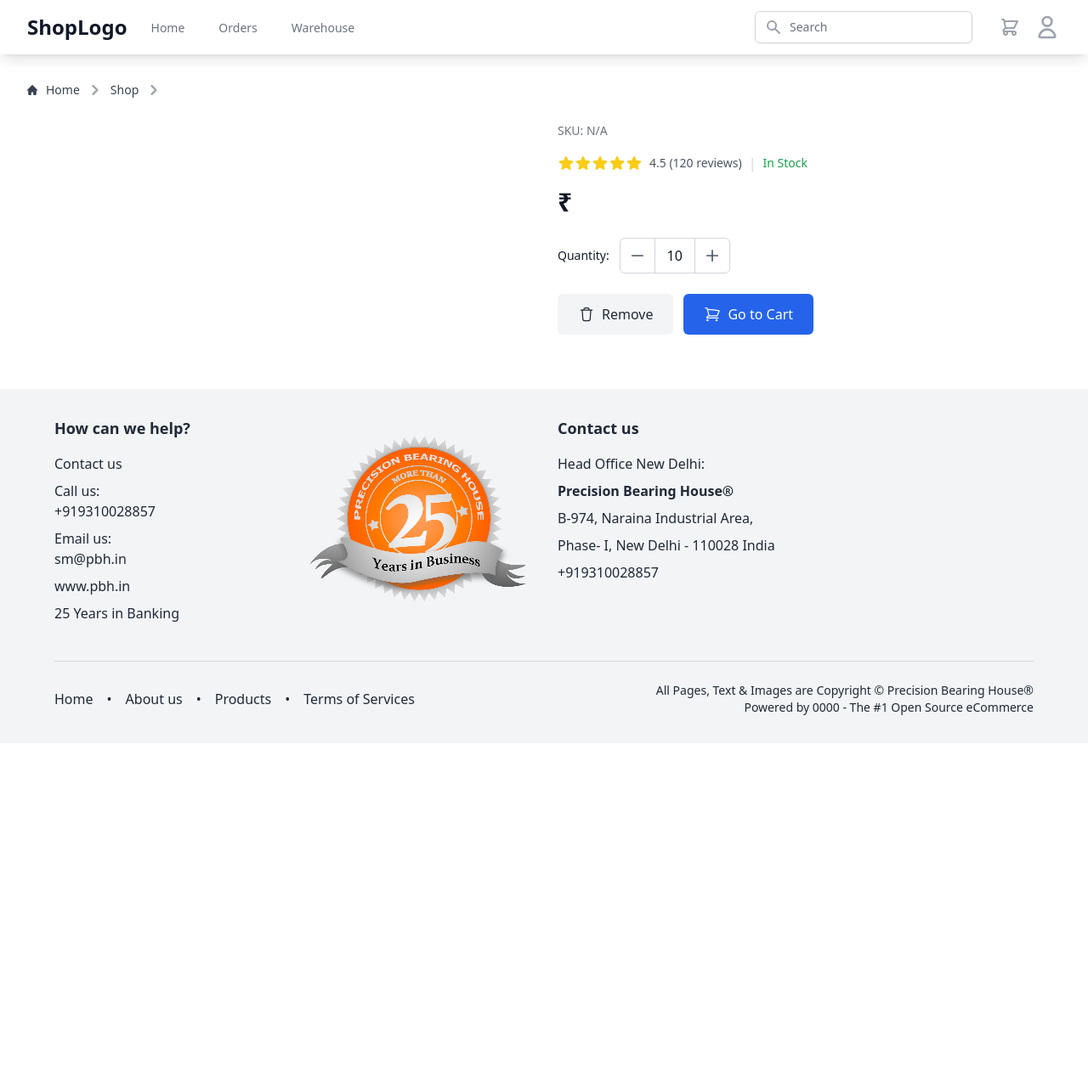
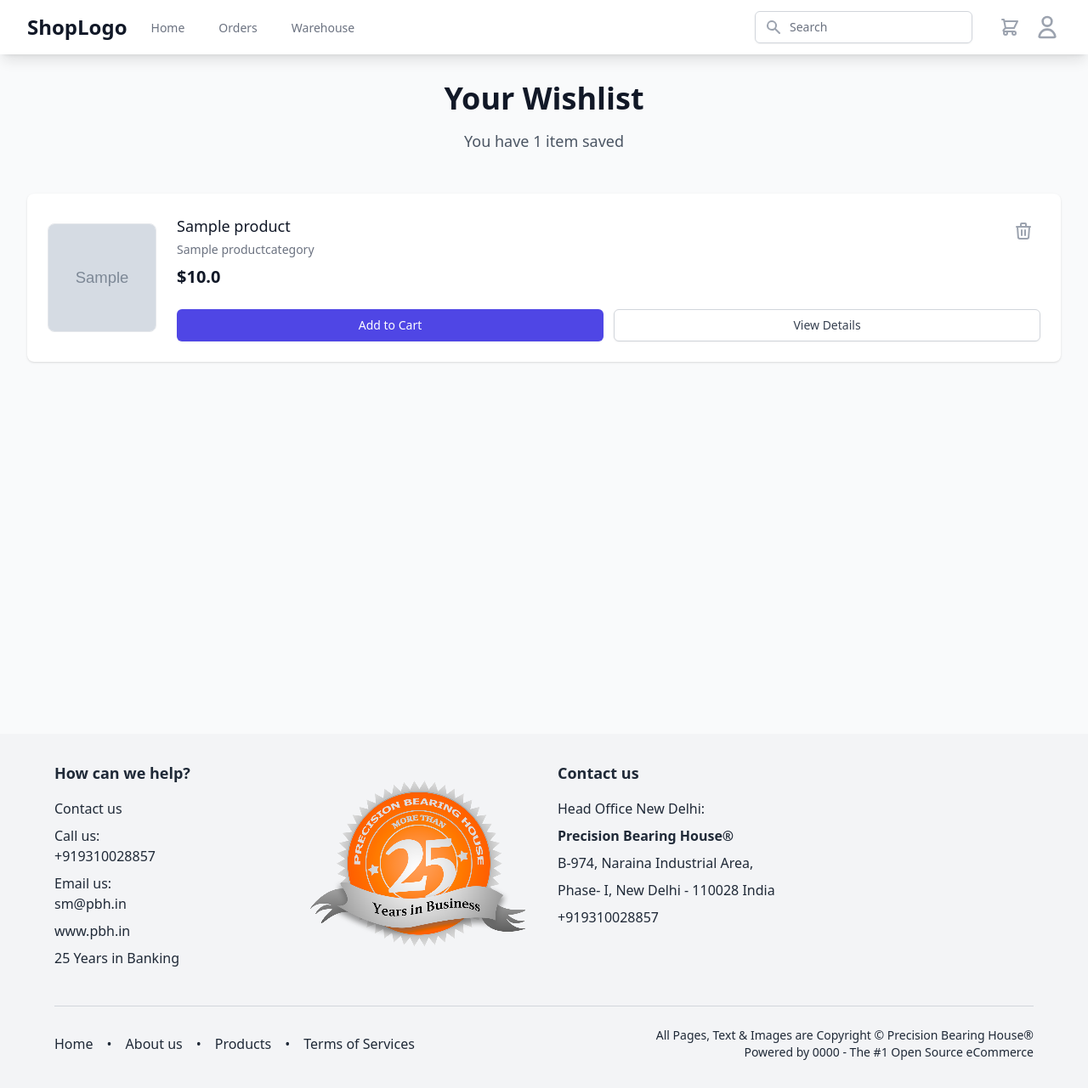
Before and after one commit to ShashwatUpadhyay/EcommerceApplication, a Django app: page /shop/wishlist/ in a window 1280 px wide. Shown: the whole page at 85% size. Before the commit the page ends 842 px from the top, so only its background shows below. Run offline with Django 5.2, Linux system fonts and the light colour scheme; a user stored in the database is signed in; tables that the repository leaves empty hold one stand-in row (values such as "Sample post"); grey boxes marked "Sample" are stand-in pictures; one stand-in notice (Sample message) is shown; some libraries are stand-ins or nearby versions.

Commit message:
added wishlist

```diff
--- a/orders/views.py
+++ b/orders/views.py
@@ -409,9 +409,9 @@ def order_confirmation(request, order_uid):
 def download_invoice(request, order_uid):
     order = models.Order.objects.get(uid=order_uid, user=request.user)
 
+
     template_path = 'invoice_pdf.html'
     context = {'order': order}
-
 
     template = get_template(template_path)
     html = template.render(context)
--- a/shop/admin.py
+++ b/shop/admin.py
@@ -19,3 +19,4 @@ admin.site.register(Product,ProductAdmin)
 admin.site.register(ProductCategory)
 admin.site.register(ProductImage)
 admin.site.register(ProductSubCategory)
+admin.site.register(Whislist)
--- a/shop/templatetags/cart_filters.py
+++ b/shop/templatetags/cart_filters.py
@@ -1,5 +1,6 @@
 from django import template
 from django.apps import apps
+
 
 register = template.Library()
 
@@ -7,3 +8,8 @@ register = template.Library()
 def in_cart(product, user):
     Cart = apps.get_model('orders', 'Cart')  # Lazy import to prevent circular import
     return Cart.objects.filter(customer=user.extra,order_taken=False, cartitems__product=product).exists()
+
+@register.filter(name='in_wishlist')
+def in_wishlist(product, user):
+    wishlist = apps.get_model('shop', 'Whislist')
+    return wishlist.objects.filter(user=user, product=product).exists()
--- a/shop/urls.py
+++ b/shop/urls.py
@@ -2,10 +2,14 @@ from django.urls import path
 from . import views
 
 urlpatterns = [
+    path('wishlist/', views.wishlist , name='wishlist'),
+    path('add-to-wishlist/<uid>', views.add_to_wishlist , name='add_to_wishlist'),
+    path('remove-from-wishlist/<uid>', views.remove_wishlist , name='remove_wishlist'),
     path('', views.shop , name='shop'),
     path('image/<uid>/', views.get_img , name='image'),
     path('search/', views.search_suggestions , name='search'),
     path('<slug>/', views.product_page , name='product'),
     path('a/warehouse/', views.stockManage , name='stockManage'),
     path('a/warehouse/<uid>/', views.productEdit , name='productEdit'),
+
 ]
--- a/shop/views.py
+++ b/shop/views.py
@@ -1,5 +1,5 @@
 from django.shortcuts import render, HttpResponse , redirect
-from django.http import JsonResponse
+from django.http import JsonResponse,HttpResponseRedirect
 from . import models
 from django.contrib import messages
 from django.db.models import Q
@@ -8,6 +8,7 @@ from shop.models import ProductImage
 from django.core.paginator import Paginator
 from django.contrib.auth.decorators import login_required
 from base.views import is_staff
+
 # Create your views here.
 
 
@@ -192,10 +193,42 @@ def productEdit(request, uid):
         main_image = request.POST.get('main_image')
         gallery_img = request.POST.get('gallery_img')
         print(title,
-description,
-category,
-subcategory,
-price,
-min_order_quantity,
-stock)
+            description,
+            category,
+            subcategory,
+            price,
+            min_order_quantity,
+            stock)
     return render(request , 'admin/productEdit.html',{'product':product,'categories':categories,'subcategories':subcategories})
+
+
+
+# add to wishlist
+@login_required(login_url='login')
+def add_to_wishlist(request, uid):
+    product = models.Product.objects.get(uid=uid)
+    wishlist = models.Whislist.objects.filter(user=request.user, product=product).first()
+    if wishlist:
+        messages.error(request , "Product already in wishlist")
+        return HttpResponseRedirect(request.META.get('HTTP_REFERER'))
+    else:
+        models.Whislist.objects.create(user=request.user, product=product)
+        messages.success(request , "Product added to wishlist")
+        return HttpResponseRedirect(request.META.get('HTTP_REFERER'))
+
+@login_required(login_url='login')
+def wishlist(request):
+    wishlist = models.Whislist.objects.filter(user=request.user)
+    return render(request , 'wishlist.html',{'wishlist_items':wishlist})
+
+@login_required(login_url='login')
+def remove_wishlist(request, uid):
+    try:
+        wishlist = models.Whislist.objects.get(product = models.Product.objects.get(uid=uid),user=request.user)
+        wishlist.delete()
+        messages.success(request , "Product removed from wishlist")
+        return HttpResponseRedirect(request.META.get('HTTP_REFERER'))
+    except models.Whislist.DoesNotExist:
+        print("Wishlist item does not exist")
+        messages.error(request , "Product not found in wishlist")
+        return HttpResponseRedirect(request.META.get('HTTP_REFERER'))
--- a/templates/components/header.html
+++ b/templates/components/header.html
@@ -91,6 +91,12 @@
                                     <path fill-rule="evenodd" d="M11.49 3.17c-.38-1.56-2.6-1.56-2.98 0a1.532 1.532 0 01-2.286.948c-1.372-.836-2.942.734-2.106 2.106.54.886.061 2.042-.947 2.287-1.561.379-1.561 2.6 0 2.978a1.532 1.532 0 01.947 2.287c-.836 1.372.734 2.942 2.106 2.106a1.532 1.532 0 012.287.947c.379 1.561 2.6 1.561 2.978 0a1.533 1.533 0 012.287-.947c1.372.836 2.942-.734 2.106-2.106a1.533 1.533 0 01.947-2.287c1.561-.379 1.561-2.6 0-2.978a1.532 1.532 0 01-.947-2.287c.836-1.372-.734-2.942-2.106-2.106a1.532 1.532 0 01-2.287-.947zM10 13a3 3 0 100-6 3 3 0 000 6z" clip-rule="evenodd" />
                                 </svg>
                                 Settings
+                            </div>
+                        </a>
+                        <a href="{% url 'wishlist' %}" class="block px-4 py-2 text-sm text-gray-700 hover:bg-gray-100" role="menuitem" tabindex="-1">
+                            <div class="flex items-center">
+                                <svg class="h-5 w-5 mr-2 mt-2" viewBox="0 0 20 20" fill="none" xmlns="http://www.w3.org/2000/svg"><g id="SVGRepo_bgCarrier" stroke-width="0"></g><g id="SVGRepo_tracerCarrier" stroke-linecap="round" stroke-linejoin="round"></g><g id="SVGRepo_iconCarrier"> <path d="M1.24264 8.24264L8 15L14.7574 8.24264C15.553 7.44699 16 6.36786 16 5.24264V5.05234C16 2.8143 14.1857 1 11.9477 1C10.7166 1 9.55233 1.55959 8.78331 2.52086L8 3.5L7.21669 2.52086C6.44767 1.55959 5.28338 1 4.05234 1C1.8143 1 0 2.8143 0 5.05234V5.24264C0 6.36786 0.44699 7.44699 1.24264 8.24264Z" fill="#ff0000"></path> </g></svg>
+                                Wishlist
                             </div>
                         </a>
                         <a href="{% url 'my_orders' %}" class="block px-4 py-2 text-sm text-gray-700 hover:bg-gray-100" role="menuitem" tabindex="-1">
--- a/templates/order_confirmation.html
+++ b/templates/order_confirmation.html
@@ -83,6 +83,12 @@
                                 <p>Subtotal</p>
                                 <p>₹{{ order.cart.total_price|floatformat:2 }}</p>
                             </div>
+                            {% if order.cart.total_old_price %}
+                            <div class="flex justify-between text-base font-medium text-gray-900">
+                                <p>Money saved</p>
+                                <p class="line-through">₹{{ order.cart.money_saved|floatformat:2 }}</p>
+                            </div>
+                            {% endif %}
                             <div class="flex justify-between text-base font-medium text-gray-900">
                                 <p>GST</p>
                                 <p>₹{{ order.cart.tax|floatformat:2 }}</p>
--- a/templates/order_confirmation_email.html
+++ b/templates/order_confirmation_email.html
@@ -84,6 +84,9 @@
         </table>
 
         <p class="total">Subtotal: ₹{{ order.cart.total_price }}</p>
+        {% if order.cart.total_old_price %}
+        <p class="total">Money saved: <p> class="line-through">₹{{ order.cart.money_saved }}</p></p>
+        {% endif %}
         <p class="total">Tax (18%): ₹{{ order.cart.tax }}</p>
         <p class="total">Total Amount: ₹{{ order.cart.final_price }}</p>
 
--- a/templates/product.html
+++ b/templates/product.html
@@ -75,8 +75,15 @@
                     </div>
                     <span class="ml-2 text-sm text-gray-600">4.5 (120 reviews)</span>
                     <span class="mx-2 text-gray-300">|</span>
+                    {% if product.stock == 0 %}
+                    <span class="text-sm text-red-600 font-medium">Out Of Stock</span>
+                    {% elif product.stock > 0 and product.stock <= 10  %}
+                    <span class="text-sm text-yellow-600 font-medium">Only {{ product.stock }} left. Hurry up!!!!</span>
+                    {% else %}
                     <span class="text-sm text-green-600 font-medium">In Stock</span>
-                </div>
+                    {% endif %}
+
+                    </div>
 
                 <!-- Price -->
                 <div class="mb-6">
@@ -283,7 +290,7 @@
                 event.preventDefault();
                 console.log("Add to cart button clicked");
                 {% if request.user.is_authenticated %}
-                const url = `{% url "addToCartAPI" user.extra.uid product.uid %}`; // Construct the URL
+                 const url = `{% url "addToCartAPI" user.extra.uid product.uid %}`; // Construct the URL
                 {% endif %}
                 fetch(url,{
                     method: 'GET',
--- /dev/null
+++ b/templates/wishlist.html
@@ -0,0 +1,149 @@
+{% extends 'index.html' %}
+{% load static %}
+
+{% block content %}
+<div class="min-h-screen bg-gray-50 py-8 px-4 sm:px-6 lg:px-8">
+    <div class="max-w-7xl mx-auto">
+        <!-- Page Header -->
+        <div class="text-center mb-12">
+            <h1 class="text-3xl font-extrabold text-gray-900 sm:text-4xl">
+                Your Wishlist
+            </h1>
+            <p class="mt-4 text-lg text-gray-600">
+                {% if wishlist_items %}
+                    You have {{ wishlist_items|length }} item{% if wishlist_items|length > 1 %}s{% endif %} saved
+                {% else %}
+                    Your wishlist is empty
+                {% endif %}
+            </p>
+        </div>
+
+        <!-- Wishlist Items -->
+        {% if wishlist_items %}
+        <div class="bg-white shadow rounded-lg overflow-hidden">
+            <div class="divide-y divide-gray-200">
+                {% for item in wishlist_items %}
+                <div class="p-6 flex flex-col sm:flex-row items-start sm:items-center hover:bg-gray-50 transition-colors duration-200" id="wishlist-item-{{ item.product.id }}">
+                    <!-- Product Image -->
+                    <div class="flex-shrink-0 mb-4 sm:mb-0">
+                        <a href="{{ item.product.get_absolute_url }}">
+                            <img class="h-32 w-32 rounded-lg object-cover border border-gray-200"
+                                 src="{{ item.product.latest_image.img.url }}"
+                                 alt="{{ item.product.title }}">
+                        </a>
+                    </div>
+
+                    <!-- Product Details -->
+                    <div class="ml-0 sm:ml-6 flex-1">
+                        <div class="flex items-start justify-between">
+                            <div>
+                                <h3 class="text-lg font-medium text-gray-900">
+                                    <a href="{{ item.product.get_absolute_url }}">{{ item.product.title }}</a>
+                                </h3>
+                                <p class="mt-1 text-sm text-gray-500">
+                                    {{ item.product.category.name }}
+                                </p>
+                                <div class="mt-2 flex items-center">
+                                    {% if item.product.discount_price %}
+                                        <span class="text-xl font-bold text-gray-900">${{ item.product.discount_price }}</span>
+                                        <span class="ml-2 text-sm line-through text-gray-500">${{ item.product.price }}</span>
+                                    {% else %}
+                                        <span class="text-xl font-bold text-gray-900">${{ item.product.price }}</span>
+                                    {% endif %}
+                                </div>
+                            </div>
+
+                            <!-- Delete Button -->
+                            <a href="{% url 'remove_wishlist' item.product.uid %}"
+                                    class="ml-4 p-2 rounded-full hover:bg-gray-100 text-gray-400 hover:text-red-500 transition-colors duration-200"
+                                    title="Remove from wishlist">
+                                <svg xmlns="http://www.w3.org/2000/svg" class="h-6 w-6" fill="none" viewBox="0 0 24 24" stroke="currentColor">
+                                    <path stroke-linecap="round" stroke-linejoin="round" stroke-width="2" d="M19 7l-.867 12.142A2 2 0 0116.138 21H7.862a2 2 0 01-1.995-1.858L5 7m5 4v6m4-6v6m1-10V4a1 1 0 00-1-1h-4a1 1 0 00-1 1v3M4 7h16" />
+                                </svg>
+                            </a>
+                        </div>
+
+                        <!-- Action Buttons -->
+                        <div class="mt-6 flex space-x-3">
+                            <a href="/order/add-to-cart/?product_id={{ item.product.uid }}"
+                               class="flex-1 bg-indigo-600 py-2 px-4 border border-transparent rounded-md shadow-sm text-sm font-medium text-white hover:bg-indigo-700 focus:outline-none focus:ring-2 focus:ring-offset-2 focus:ring-indigo-500 text-center">
+                                Add to Cart
+                            </a>
+                            <a href="{{ item.product.get_absolute_url }}"
+                               class="flex-1 bg-white py-2 px-4 border border-gray-300 rounded-md shadow-sm text-sm font-medium text-gray-700 hover:bg-gray-50 focus:outline-none focus:ring-2 focus:ring-offset-2 focus:ring-indigo-500 text-center">
+                                View Details
+                            </a>
+                        </div>
+                    </div>
+                </div>
+                {% endfor %}
+            </div>
+        </div>
+
+        <!-- Empty Wishlist CTA -->
+        {% else %}
+        <div class="text-center py-16 bg-white rounded-lg shadow">
+            <svg xmlns="http://www.w3.org/2000/svg" class="mx-auto h-16 w-16 text-gray-400" fill="none" viewBox="0 0 24 24" stroke="currentColor">
+                <path stroke-linecap="round" stroke-linejoin="round" stroke-width="2" d="M4.318 6.318a4.5 4.5 0 000 6.364L12 20.364l7.682-7.682a4.5 4.5 0 00-6.364-6.364L12 7.636l-1.318-1.318a4.5 4.5 0 00-6.364 0z" />
+            </svg>
+            <h3 class="mt-4 text-lg font-medium text-gray-900">No items in your wishlist</h3>
+            <p class="mt-1 text-sm text-gray-500">Start adding products you love!</p>
+            <div class="mt-6">
+                <a href="{% url 'shop' %}" class="inline-flex items-center px-4 py-2 border border-transparent shadow-sm text-sm font-medium rounded-md text-white bg-indigo-600 hover:bg-indigo-700 focus:outline-none focus:ring-2 focus:ring-offset-2 focus:ring-indigo-500">
+                    Continue Shopping
+                </a>
+            </div>
+        </div>
+        {% endif %}
+    </div>
+</div>
+
+<!-- AJAX for Removing Items -->
+<script>
+    function removeFromWishlist(productId) {
+        fetch(`/wishlist/remove/${productId}/`, {
+            method: 'POST',
+            headers: {
+                'X-Requested-With': 'XMLHttpRequest',
+                'X-CSRFToken': '{{ csrf_token }}',
+            },
+        })
+        .then(response => response.json())
+        .then(data => {
+            if (data.success) {
+                // Remove item from DOM
+                document.getElementById(`wishlist-item-${productId}`).remove();
+
+                // Update item count
+                const itemCount = document.querySelectorAll('[id^="wishlist-item-"]').length;
+                const countText = document.querySelector('.text-gray-600');
+
+                if (itemCount === 0) {
+                    countText.textContent = 'Your wishlist is empty';
+                    // Optionally reload or show empty state
+                    window.location.reload();
+                } else {
+                    countText.textContent = `You have ${itemCount} item${itemCount > 1 ? 's' : ''} saved`;
+                }
+            }
+        })
+        .catch(error => console.error('Error:', error));
+    }
+</script>
+{% if messages %}
+    <script>
+        document.addEventListener("DOMContentLoaded", function() {
+            {% for message in messages %}
+                Swal.fire({
+                    position: "top-end",
+                    icon: "{% if message.tags == 'error' %}error{% elif message.tags == 'success' %}success{% elif message.tags == 'warning' %}warning{% else %}info{% endif %}",
+                    title: "{{ message }}",
+                    showConfirmButton: false,
+                    timer: 1500
+                  });
+
+            {% endfor %}
+        });
+    </script>
+{% endif %}
+{% endblock %}
```
Also changed, not shown: shop/models.py (+12 -0 lines), templates/payment.html (+7 -0 lines), templates/shipping.html (+6 -1 lines), templates/shop.html (+12 -2 lines), shop/migrations/0015_whislist.py (added), shop/migrations/0016_whislist_added_at_alter_whislist_unique_together.py (added), shop/migrations/0017_remove_whislist_added_at_alter_whislist_product.py (added).
